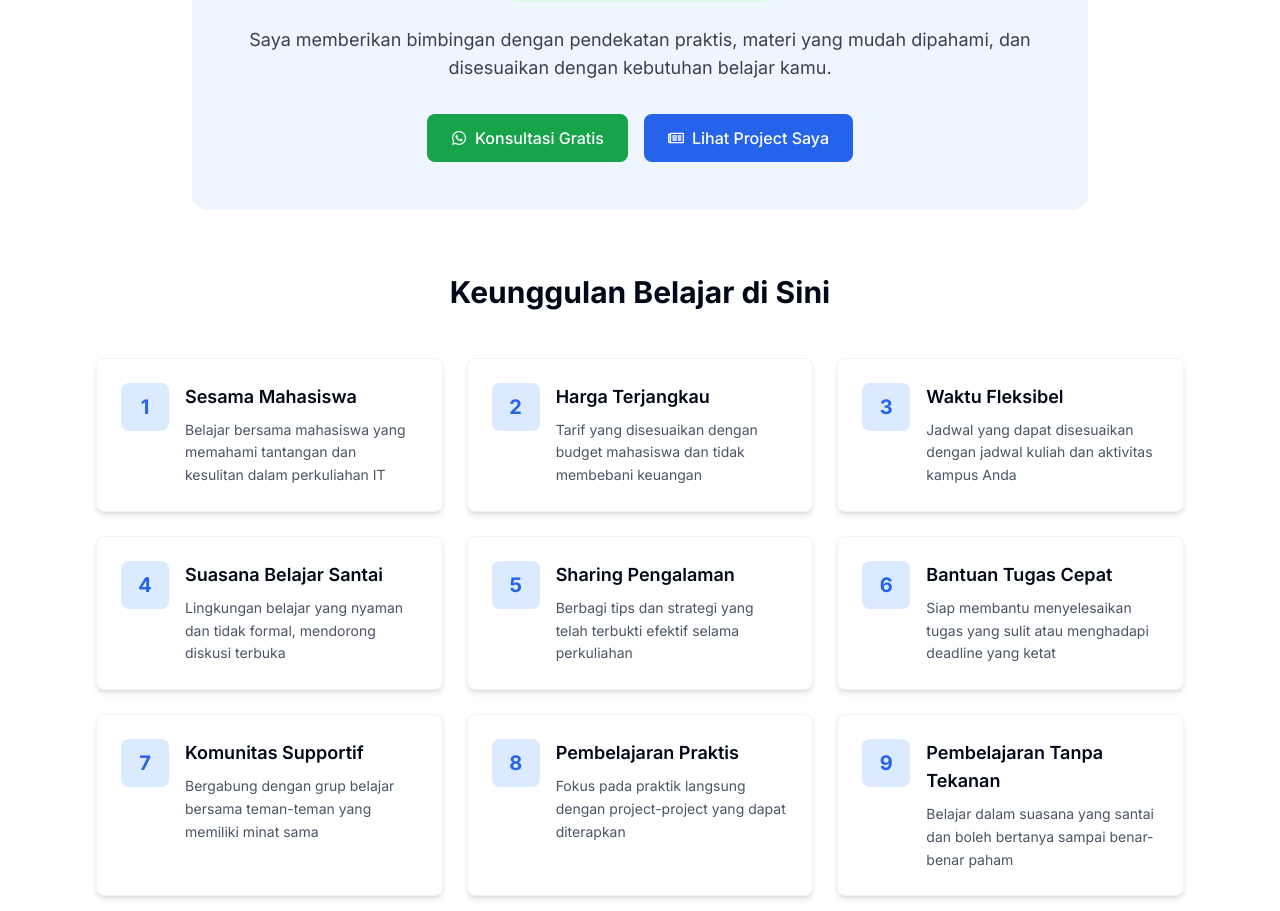
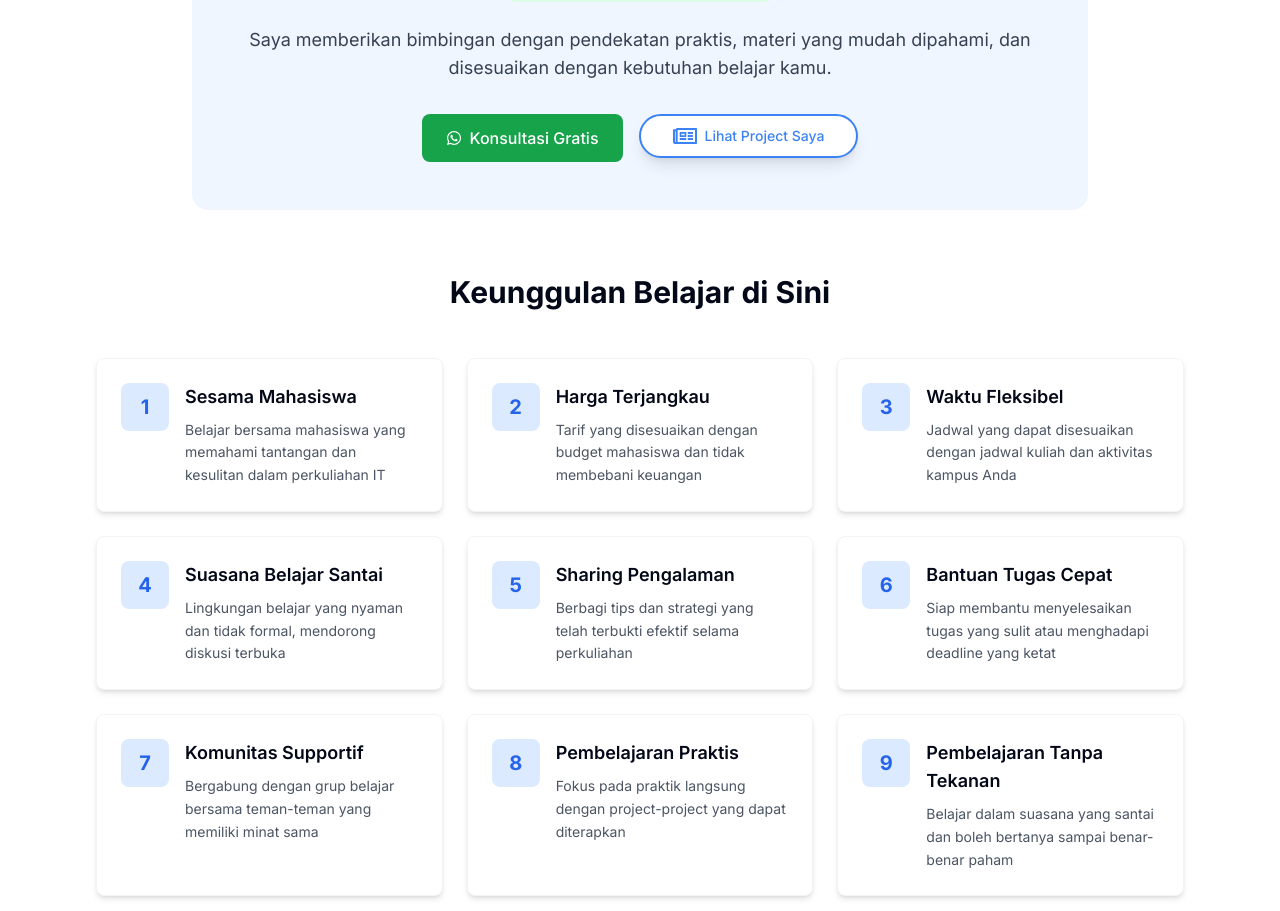
Before and after one commit to TeguhBagasM/thieverse, a Next.js app: page /layanan in a window 1280 px wide. Shown: the part 1027-1938 px from the top of the page. Built offline with nearby package versions, Linux system fonts and the light colour scheme; no server answers.

Commit message:
style: change button style

```diff
--- a/app/layanan/page.tsx
+++ b/app/layanan/page.tsx
@@ -3,6 +3,9 @@ import { Metadata } from "next";
 import InsightRoll from "@/components/insight-roll";
 import { jasaFeatures, siteConfig } from "@/config/site";
 import { FaWhatsapp, FaCode, FaUsers, FaGlobe, FaRegNewspaper } from "react-icons/fa";
+import Link from "next/link";
+import { cn } from "@/lib/utils";
+import { buttonVariants } from "@/components/ui/button";
 
 export const metadata: Metadata = {
   title: `Layanan Jasa | ${siteConfig.name}`,
@@ -127,13 +130,17 @@ export default function JasaPage() {
               <FaWhatsapp className="mr-2" />
               Konsultasi Gratis
             </a>
-            <a
+            <Link
               href="/projects"
-              className="inline-flex items-center justify-center bg-blue-600 hover:bg-blue-700 text-white font-medium py-3 px-6 rounded-lg transition-colors duration-200"
+              rel="noreferrer"
+              className={cn(
+                buttonVariants({ variant: "outline", size: "lg" }),
+                "w-full sm:w-fit border-2 border-blue-500 dark:border-blue-400 text-blue-500 dark:text-blue-400 py-3 px-8 rounded-full hover:bg-blue-500 dark:hover:bg-blue-400 hover:text-white dark:hover:text-white hover:border-blue-500 dark:hover:border-blue-400 shadow-lg transition-all duration-300 ease-in-out transform hover:scale-105 flex items-center justify-center"
+              )}
             >
-              <FaRegNewspaper className="mr-2" />
+              <FaRegNewspaper className="mr-2 h-6 w-6" />
               Lihat Project Saya
-            </a>
+            </Link>
           </div>
         </div>
 
```
